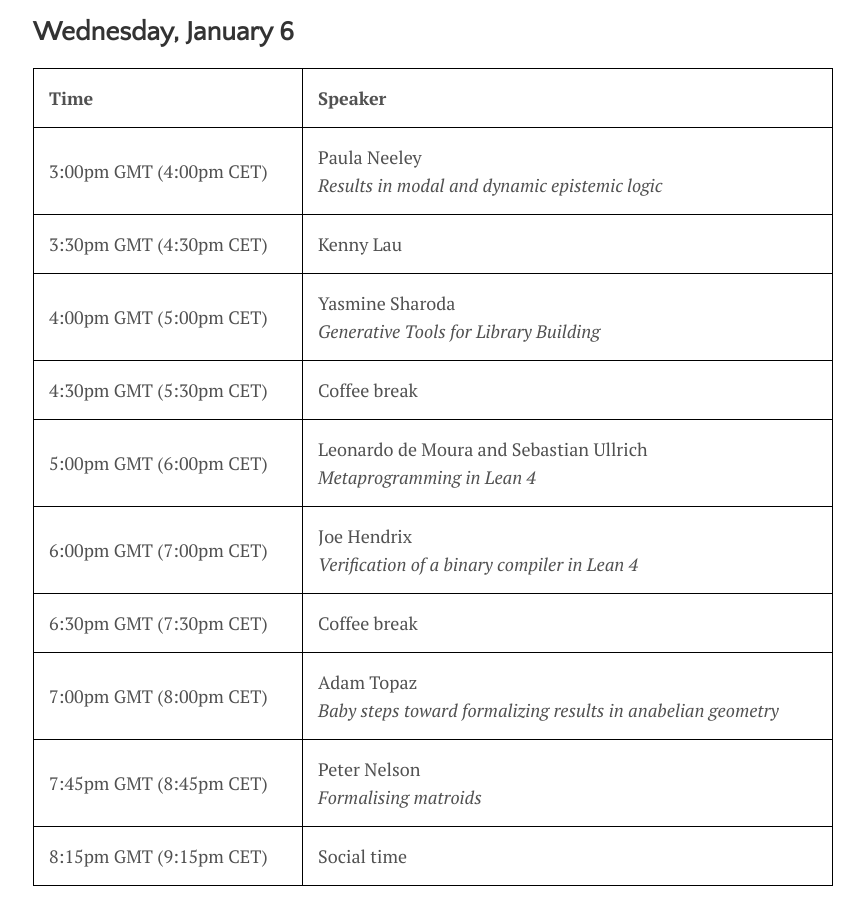
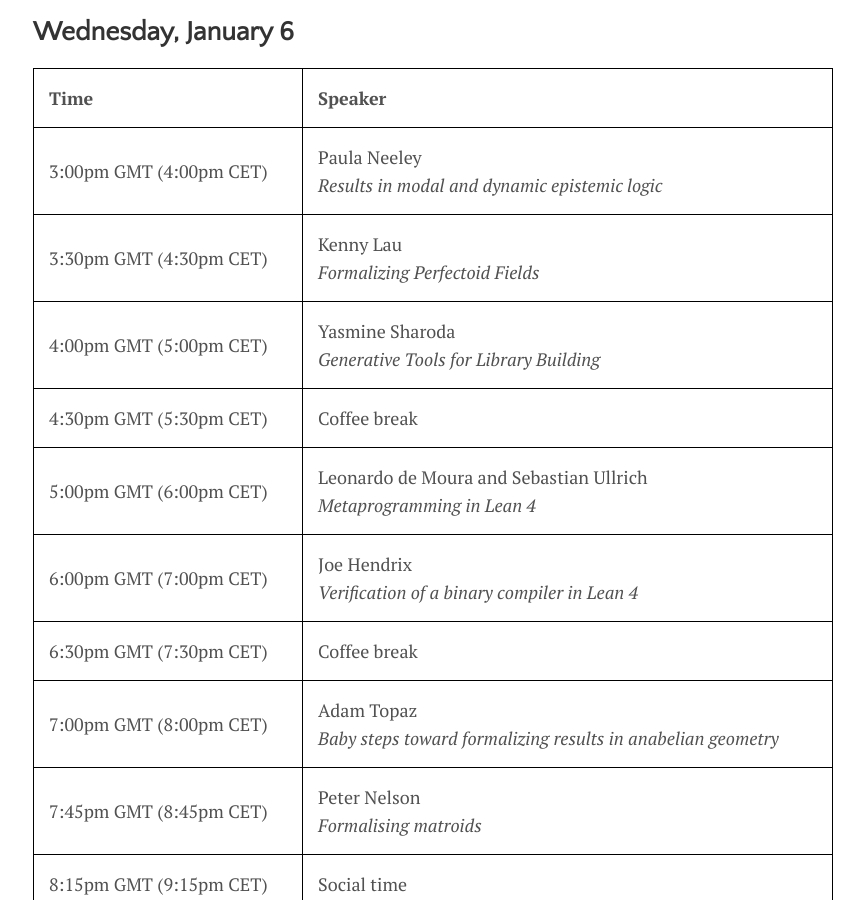
Before and after one commit to leanprover-community/lt2021, a Jekyll site: the page built from schedule.md, in a window 1280 px wide and 900 px high, scrolled down 2752 px. Shown: the whole window, without its empty margins (207-1071 px from the left). Built offline with Jekyll 4.4.1, drawn with Linux system fonts in a browser that asks for light colours.

Commit message:
add Kenny's title

```diff
--- a/schedule.md
+++ b/schedule.md
@@ -69,7 +69,7 @@ look for them on [wonder.me](https://www.wonder.me/)!
 | Time      | Speaker            |
 | --------- | ------------------ |
 | <time datetime="2021-01-04T16:00+01:00">4:00pm CET</time> | Paula Neeley<br>*Results in modal and dynamic epistemic logic* |
-| <time datetime="2021-01-04T16:30+01:00">4:30pm CET</time> | Kenny Lau |
+| <time datetime="2021-01-04T16:30+01:00">4:30pm CET</time> | Kenny Lau<br>*Formalizing Perfectoid Fields* |
 | <time datetime="2021-01-04T17:00+01:00">5:00pm CET</time> | Yasmine Sharoda<br>*Generative Tools for Library Building* |
 | <time datetime="2021-01-04T17:30+01:00">5:30pm CET</time> | Coffee break |
 | <time datetime="2021-01-04T18:00+01:00">6:00pm CET</time> | Leonardo de Moura and Sebastian Ullrich<br>*Metaprogramming in Lean 4* |
```
